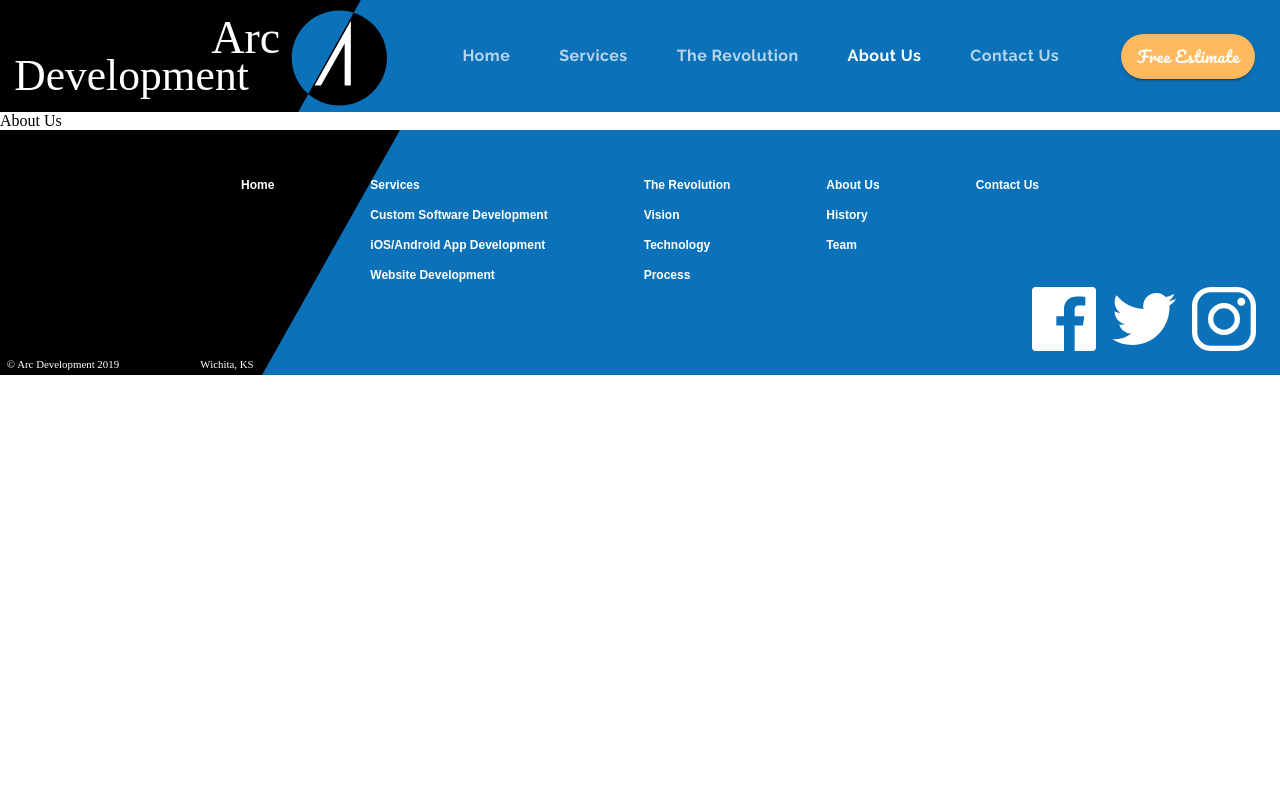
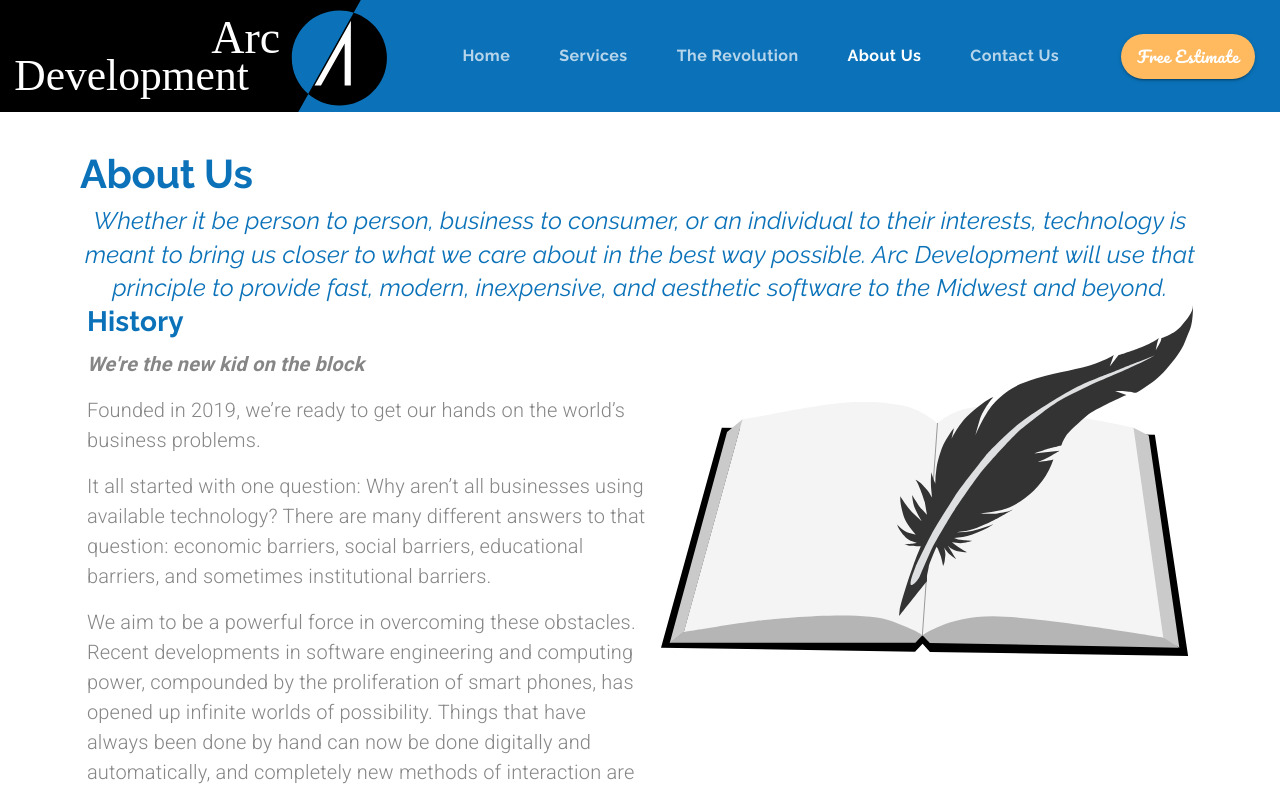
Before and after one commit to Doode1524/material-ui-project1, a React (Create React App) app: page /about in a window 1280 px wide. Shown: the top 792 px of the page. Built offline with nearby package versions, Linux system fonts and the light colour scheme.

Commit message:
about us page setup

```diff
--- /dev/null
+++ b/src/components/About.js
@@ -0,0 +1,131 @@
+import React from "react";
+import { makeStyles, useTheme } from "@material-ui/core/styles";
+import Grid from "@material-ui/core/Grid";
+import Typography from "@material-ui/core/Typography";
+import Avatar from "@material-ui/core/Avatar";
+import useMediaQuery from "@material-ui/core/useMediaQuery";
+import Hidden from "@material-ui/core/Hidden";
+
+import history from "../assets/history.svg";
+import profile from "../assets/founder.jpg";
+import yearbook from "../assets/yearbook.svg";
+import puppy from "../assets/puppy.svg";
+
+import CallToAction from "./ui/CallToAction";
+
+const useStyles = makeStyles((theme) => ({
+  missionStatement: {
+    fontStyle: "italic",
+    fontWeight: 300,
+    fontSize: "1.5rem",
+    maxWidth: "50em",
+    lineHeight: 1.4,
+  },
+  rowContainer: {
+    paddingLeft: "5em",
+    paddingRight: "5em",
+    [theme.breakpoints.down("sm")]: {
+      paddingLeft: "1.5em",
+      paddingRight: "1.5em",
+    },
+  },
+  avatar: {
+    height: "25em",
+    width: "25em",
+    [theme.breakpoints.down("sm")]: {
+      height: "20em",
+      width: "20em",
+      maxHeight: 300,
+      maxWidth: 300,
+    },
+  },
+}));
+
+export default function About(props) {
+  const classes = useStyles();
+  const theme = useTheme();
+
+  return (
+    <Grid container direction="column">
+      <Grid item className={classes.rowContainer} style={{ marginTop: "2em" }}>
+        <Typography variant="h2">About Us</Typography>
+      </Grid>
+      <Grid item container justify="center" className={classes.rowContainer}>
+        <Typography
+          variant="h4"
+          align="center"
+          className={classes.missionStatement}
+        >
+          Whether it be person to person, business to consumer, or an individual
+          to their interests, technology is meant to bring us closer to what we
+          care about in the best way possible. Arc Development will use that
+          principle to provide fast, modern, inexpensive, and aesthetic software
+          to the Midwest and beyond.
+        </Typography>
+      </Grid>
+      <Grid
+        item
+        container
+        className={classes.rowContainer}
+        justify="space-around"
+      >
+        <Grid item>
+          <Grid
+            item
+            container
+            direction="column"
+            lg
+            style={{ maxWidth: "35em" }}
+          >
+            <Grid item>
+              <Typography variant="h4" gutterBottom>
+                History
+              </Typography>
+            </Grid>
+            <Grid item>
+              <Typography
+                variant="body1"
+                paragraph
+                style={{ fontWeight: 700, fontStyle: "italic" }}
+              >
+                We're the new kid on the block
+              </Typography>
+              <Typography variant="body1" paragraph>
+                Founded in 2019, we’re ready to get our hands on the world’s
+                business problems.
+              </Typography>
+              <Typography variant="body1" paragraph>
+                It all started with one question: Why aren’t all businesses
+                using available technology? There are many different answers to
+                that question: economic barriers, social barriers, educational
+                barriers, and sometimes institutional barriers.
+              </Typography>
+              <Typography variant="body1" paragraph>
+                We aim to be a powerful force in overcoming these obstacles.
+                Recent developments in software engineering and computing power,
+                compounded by the proliferation of smart phones, has opened up
+                infinite worlds of possibility. Things that have always been
+                done by hand can now be done digitally and automatically, and
+                completely new methods of interaction are created daily. Taking
+                full advantage of these advancements is the name of the game.
+              </Typography>
+              <Typography variant="body1" paragraph>
+                All this change can be a lot to keep up with, and that’s where
+                we come in.
+              </Typography>
+            </Grid>
+          </Grid>
+        </Grid>
+        <Grid item>
+          <Grid item container justify="center" lg>
+            <img
+              src={history}
+              alt="quill pen sitting on top of book"
+              style={{ maxHeight: "22em" }}
+            />
+          </Grid>
+        </Grid>
+      </Grid>
+    </Grid>
+  );
+}
--- a/src/components/App.js
+++ b/src/components/App.js
@@ -11,6 +11,7 @@
 import MobileApps from "./MobileApps";
 import Websites from "./Websites";
 import Revolution from "./Revolution";
+import About from "./About";
 
 function App() {
   const [selectedIndex, setSelectedIndex] = useState(0);
@@ -92,7 +93,17 @@
               />
             )}
           />
-          <Route exact path="/about" component={() => <div>About Us</div>} />
+          <Route
+            exact
+            path="/about"
+            render={(props) => (
+              <About
+                {...props}
+                setValue={setValue}
+                setSelectedIndex={setSelectedIndex}
+              />
+            )}
+          />
           <Route
             exact
             path="/contact"
```
